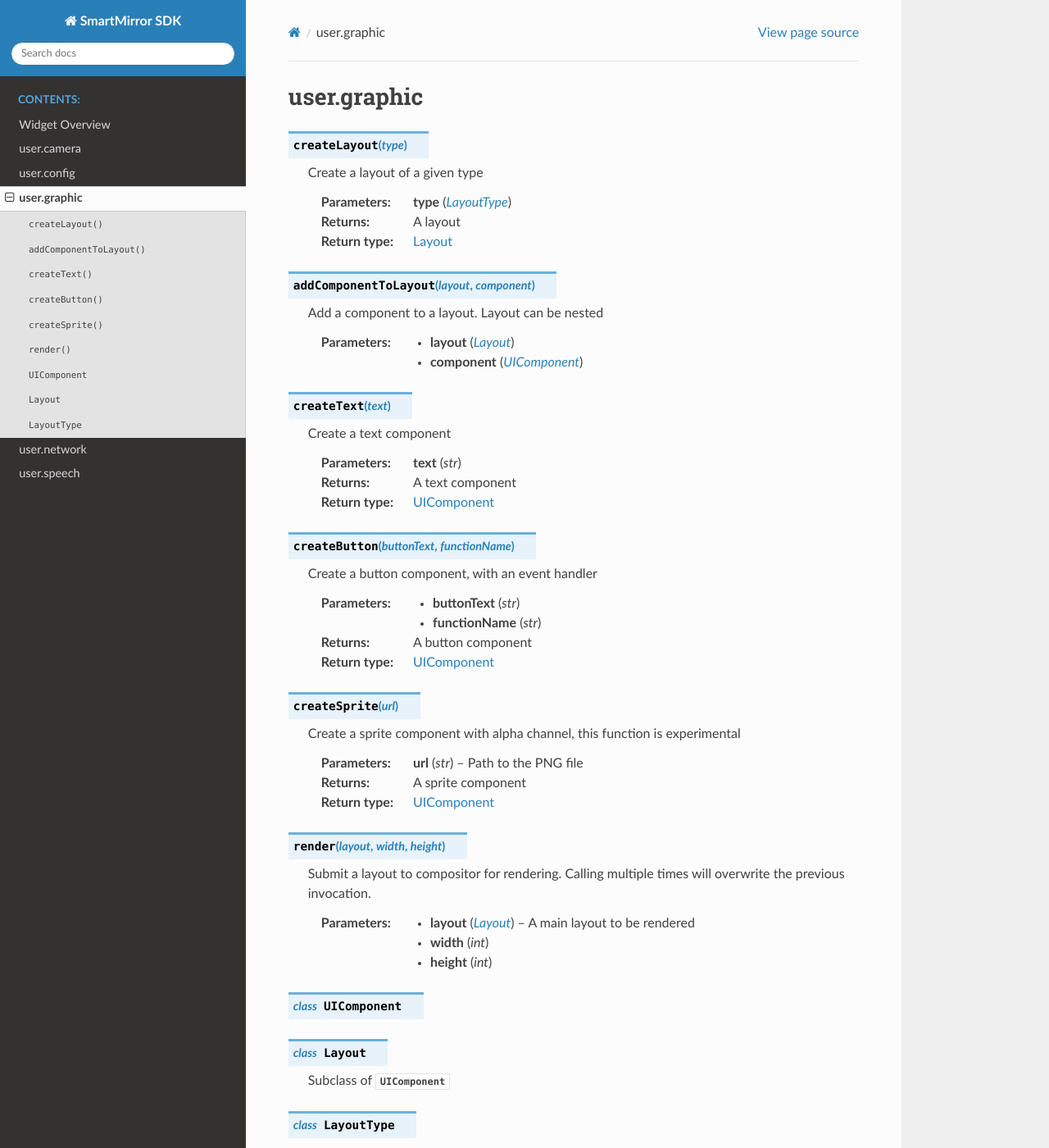
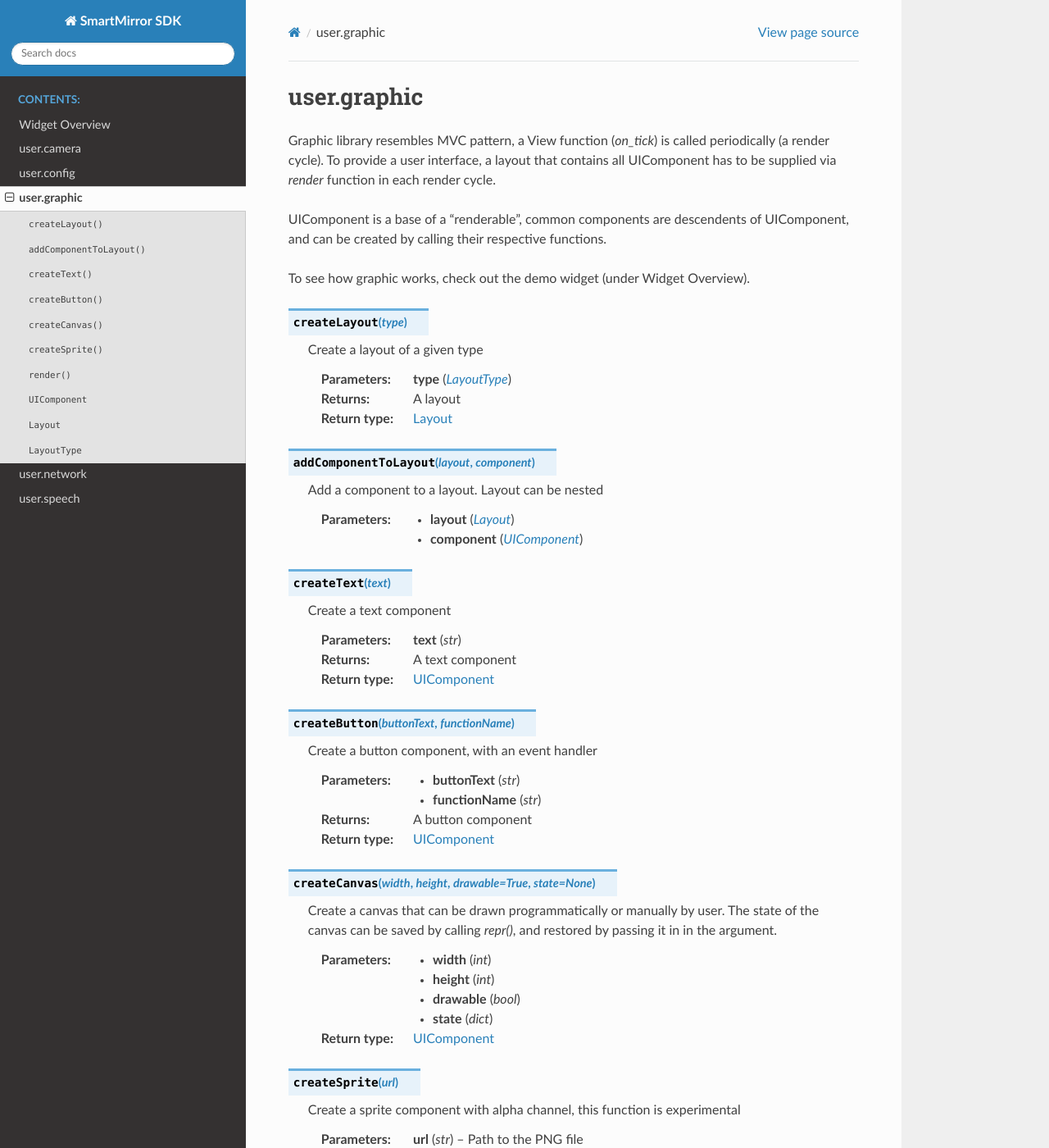
Before and after one commit to 2020G11/_smartmirror_sdk_docs, a Sphinx documentation site: the page built from source/user/graphics.rst, in a window 1280 px wide and 1400 px high. Shown: the whole window at 82% size. Built offline with Sphinx 7.4.7 and the Read the Docs theme 2.0.0, drawn with Linux system fonts in a browser that asks for light colours; some of the changed text lies outside the part shown.

Commit message:
Add canvas to Graphic API

```diff
--- a/source/index.rst
+++ b/source/index.rst
@@ -15,7 +15,6 @@ Welcome to SmartMirror SDK's documentation!
    user/*
 
 
-
 Indices and tables
 ==================
 
--- a/source/user/graphics.rst
+++ b/source/user/graphics.rst
@@ -2,6 +2,13 @@
 
 user.graphic
 ============
+
+Graphic library resembles MVC pattern, a View function (`on_tick`) is called periodically (a render cycle).  To provide a user interface, a layout that contains all UIComponent has to be supplied via `render` function in each render cycle.
+
+UIComponent is a base of a "renderable", common components are descendents of UIComponent, and can be created by calling their respective functions.
+
+To see how graphic works, check out the demo widget (under Widget Overview).
+
 
 .. py:function:: createLayout(type)
 
@@ -35,6 +42,17 @@ user.graphic
    :return: A button component
    :rtype: UIComponent
 
+.. py:function:: createCanvas(width, height, drawable=True, state=None)
+
+   Create a canvas that can be drawn programmatically or manually by user.
+   The state of the canvas can be saved by calling `repr()`, and restored by passing it in in the argument.
+
+   :param int width:
+   :param int height:
+   :param bool drawable:
+   :param dict state:
+   :rtype: UIComponent
+
 .. py:function:: createSprite(url)
 
    Create a sprite component with alpha channel, this function is experimental
```
Also changed, not shown: other parts of source/user/graphics.rst (+2 -0 lines).
